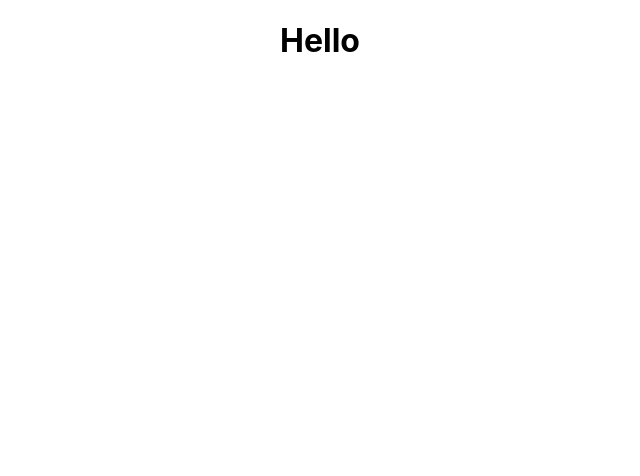
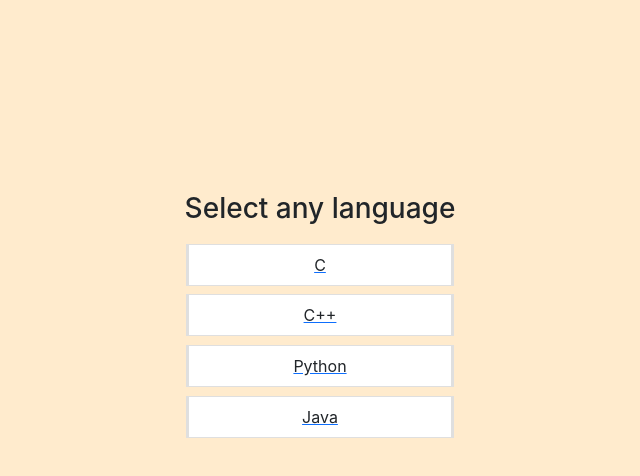
Before and after one commit to LikhithaKoppula/quiz, a React (Create React App) app: page / in a window 1280 px wide. Shown: the top 476 px of the page, without its empty margins (320-960 px from the left). Built offline with nearby package versions, Linux system fonts and the light colour scheme.

Commit message:
Added Home Page

```diff
--- a/package.json
+++ b/package.json
@@ -8,7 +8,8 @@
     "@testing-library/user-event": "^13.5.0",
     "react": "^17.0.2",
     "react-dom": "^17.0.2",
-    "react-scripts": "5.0.0",
+    "react-router-dom": "^6.2.2",
+    "react-scripts": "^2.1.3",
     "web-vitals": "^2.1.4"
   },
   "scripts": {
--- a/public/index.html
+++ b/public/index.html
@@ -10,6 +10,8 @@
       content="Web site created using create-react-app"
     />
     <link rel="apple-touch-icon" href="%PUBLIC_URL%/logo192.png" />
+    <!-- CSS only -->
+<link href="https://cdn.jsdelivr.net/npm/bootstrap@5.1.3/dist/css/bootstrap.min.css" rel="stylesheet" integrity="sha384-1BmE4kWBq78iYhFldvKuhfTAU6auU8tT94WrHftjDbrCEXSU1oBoqyl2QvZ6jIW3" crossorigin="anonymous">
     <!--
       manifest.json provides metadata used when your web app is installed on a
       user's mobile device or desktop. See https://developers.google.com/web/fundamentals/web-app-manifest/
@@ -39,5 +41,7 @@
       To begin the development, run `npm start` or `yarn start`.
       To create a production bundle, use `npm run build` or `yarn build`.
     -->
+    <!-- JavaScript Bundle with Popper -->
+<script src="https://cdn.jsdelivr.net/npm/bootstrap@5.1.3/dist/js/bootstrap.bundle.min.js" integrity="sha384-ka7Sk0Gln4gmtz2MlQnikT1wXgYsOg+OMhuP+IlRH9sENBO0LRn5q+8nbTov4+1p" crossorigin="anonymous"></script>
   </body>
 </html>
--- a/src/App.css
+++ b/src/App.css
@@ -1,5 +1,6 @@
 .App {
   text-align: center;
+  height:100vh;
 }
 
 .App-logo {
@@ -36,3 +37,7 @@
     transform: rotate(360deg);
   }
 }
+.App{
+  padding: 15%;
+  background-color:blanchedalmond;
+}
--- a/src/App.js
+++ b/src/App.js
@@ -1,10 +1,24 @@
-
+import React, { useState } from 'react';
+import { BrowserRouter ,Routes, Route } from 'react-router-dom';
 import './App.css';
-
+import Home from './Components/Home';
+import Next from './Components/Next';
 function App() {
+  const [language, setlanguage] = useState("")
+  const style={"margin-bottom":"2%"}
+  const dataToApp = (data) =>{
+    setlanguage(data)
+    // console.log(language)
+  }
   return (
-    <div className="App">
-      <h1> Hello</h1>
+    <div className='App'>
+      <h3 style={style}>Select any language</h3>
+    <BrowserRouter>
+        <Routes>
+        <Route exact path="/"  element={<Home dataToApp={dataToApp}/>}></Route>
+        <Route path="/display" element={<Next dataToNext={language}/>}></Route>
+        </Routes>
+    </BrowserRouter>
     </div>
   );
 }
--- /dev/null
+++ b/src/Components/Home.js
@@ -0,0 +1,24 @@
+import React, {useState} from 'react'
+import Languages from './Languages'
+import {Link} from 'react-router-dom'
+function Home(props) {
+    const [language, setlanguage] = useState([])
+    const dataToHome = (data) =>{
+        language.unshift(data)
+        setlanguage(data)
+        // console.log(language)
+    }
+    props.dataToApp(language)
+  return (
+    <div >
+      <ul class="list-group">
+    <Languages name="C" dataToHome={dataToHome}/>
+    <Languages name="C++" dataToHome={dataToHome}/>
+    <Languages name="Python" dataToHome={dataToHome}/>
+    <Languages name="Java" dataToHome={dataToHome}/>
+    </ul>
+    </div>
+  )
+}
+
+export default Home
--- /dev/null
+++ b/src/Components/Languages.js
@@ -0,0 +1,15 @@
+import React, {useState} from 'react'
+import {Link} from 'react-router-dom'
+function Languages(props) {
+    const style={"width":"30%","align-items":"center","margin-left":"35%","margin-bottom":"1%", "border-style":"solid","border-width": " thin medium"}
+   const clickHandler = () =>{
+       props.dataToHome(props.name)
+   }
+  return (
+    <Link to='/display' >
+    <li className="list-group-item" style={style} onClick={clickHandler}>{props.name}</li>
+    </Link>
+  )
+}
+
+export default Languages
--- /dev/null
+++ b/src/Components/Next.js
@@ -0,0 +1,13 @@
+import React from 'react'
+
+function Next(props) {
+    console.log(props.dataToNext)
+  return (
+      <>
+    <div>Next</div>
+    <div>This is a {props.dataToNext} quiz</div>
+    </>
+  )
+}
+
+export default Next
```
Also changed, not shown: 1 other file (tests, documents, lock files or other folders).
